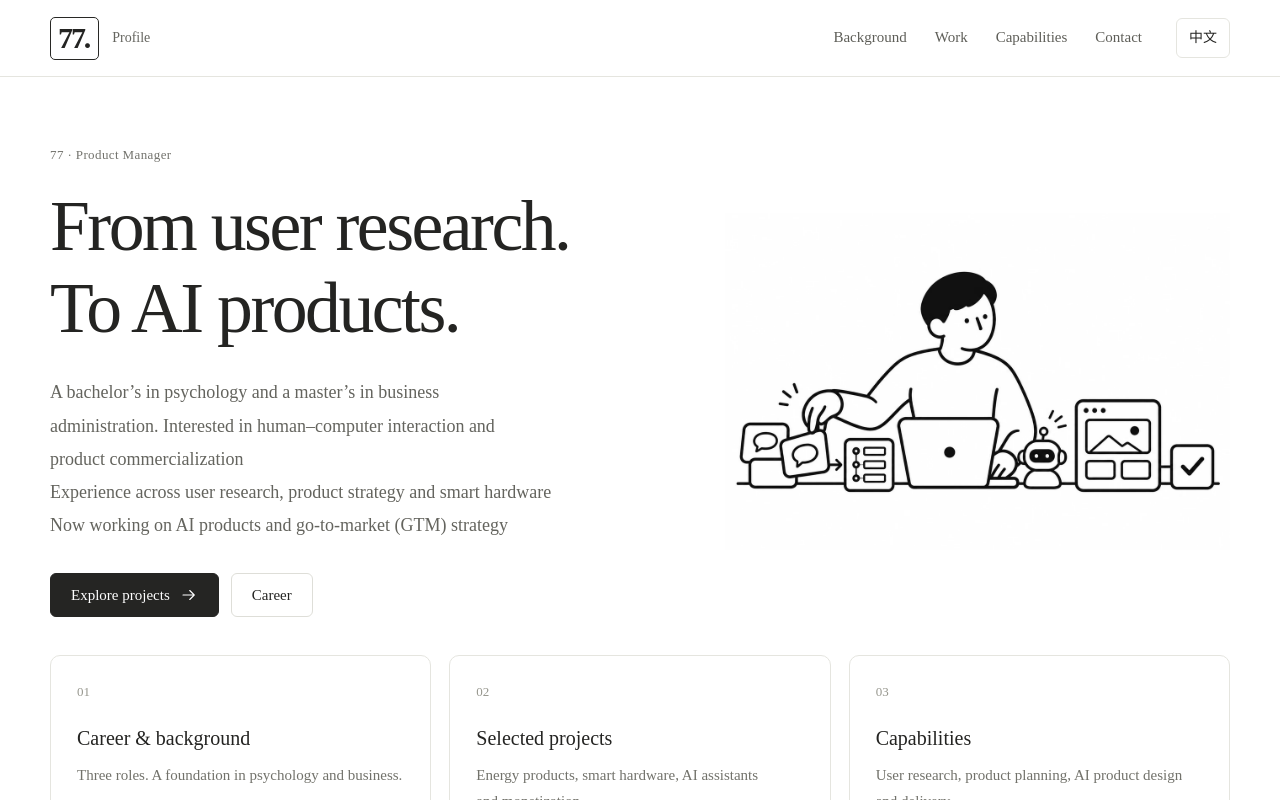
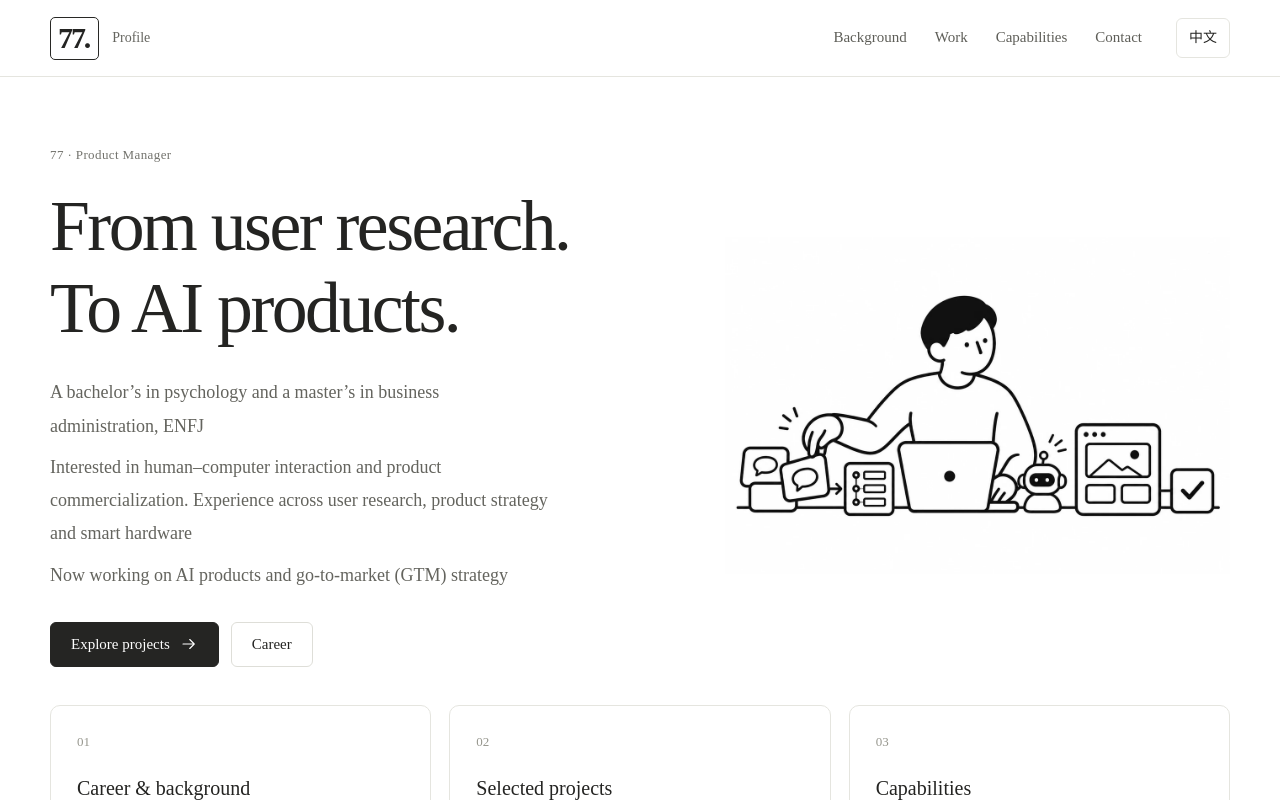
Before and after one commit to sunky-Z/77-portfolio, a React (Vite) app in the folder website/: page / in a window 1280 px wide. Shown: the top 800 px of the page. Built offline with nearby package versions, Linux system fonts and the light colour scheme.

Commit message:
Arrange the hero bio into three paragraphs and add ENFJ

```diff
--- a/website/src/App.jsx
+++ b/website/src/App.jsx
@@ -86,7 +86,7 @@ function HomePage({ data, navigate, L, onCopyEmail }) {
         <div className="hero-copy">
           <p className="eyebrow">{L('77 · 产品经理', '77 · Product Manager')}</p>
           <h1 id="home-title" tabIndex={-1}>{data.profile.title.map(line => <span key={line}>{line}</span>)}</h1>
-          <p className="page-intro">{data.profile.intro}</p>
+          {data.profile.intro.split('\n').map(paragraph => <p className="page-intro" key={paragraph}>{paragraph}</p>)}
           <div className="hero-actions">
             <a className="button button-primary" href="#projects" onClick={event => navigate('#projects', event)}>{L('浏览项目', 'Explore projects')} <Glyph kind="arrow" size={18} /></a>
             <a className="button button-secondary" href="#about" onClick={event => navigate('#about', event)}>{L('职业经历', 'Career')}</a>
--- a/website/src/portfolio.js
+++ b/website/src/portfolio.js
@@ -36,7 +36,7 @@ export const portfolio = {
         "从用户研究，",
         "到 AI 产品。"
       ],
-      "intro": "心理学本科，工商管理硕士。关注人机交互与产品商业化\n职业经历涵盖用户研究、产品策略与智能硬件\n现从事 AI 产品与 GTM 商业化策略",
+      "intro": "心理学本科，工商管理硕士，ENFJ\n关注人机交互与产品商业化，职业经历涵盖用户研究、产品策略与智能硬件\n现从事 AI 产品与 GTM 商业化策略",
       "summaryCards": [
         {
           "id": "about",
@@ -182,7 +182,7 @@ export const portfolio = {
         "From user research.",
         "To AI products."
       ],
-      "intro": "A bachelor’s in psychology and a master’s in business administration. Interested in human–computer interaction and product commercialization\nExperience across user research, product strategy and smart hardware\nNow working on AI products and go-to-market (GTM) strategy",
+      "intro": "A bachelor’s in psychology and a master’s in business administration, ENFJ\nInterested in human–computer interaction and product commercialization. Experience across user research, product strategy and smart hardware\nNow working on AI products and go-to-market (GTM) strategy",
       "summaryCards": [
         {
           "id": "about",
--- a/website/src/styles.css
+++ b/website/src/styles.css
@@ -50,7 +50,8 @@ h1:focus, h2:focus { outline: none; }
 .hero-layout { display: grid; grid-template-columns: 1.2fr 1fr; gap: 68px; align-items: center; min-height: 370px; }
 .hero h1 { font-size: clamp(44px, 5.6vw, 72px); font-weight: 500; line-height: 1.14; letter-spacing: -.035em; margin-bottom: 27px; }
 .hero h1 span { display: block; }
-.hero-copy > p:not(.eyebrow) { max-width: 520px; font-size: 18px; color: #64645e; line-height: 1.85; white-space: pre-line; }
+.hero-copy > p:not(.eyebrow) { max-width: 520px; font-size: 18px; color: #64645e; line-height: 1.85; }
+.hero-copy > .page-intro + .page-intro { margin-top: 8px; }
 .hero-visual { min-width: 0; }
 .hero-visual img { width: 100%; max-height: 350px; aspect-ratio: 1.4; object-fit: contain; filter: grayscale(1); }
 .hero-actions { display: flex; flex-wrap: wrap; gap: 12px; margin-top: 30px; }
```
